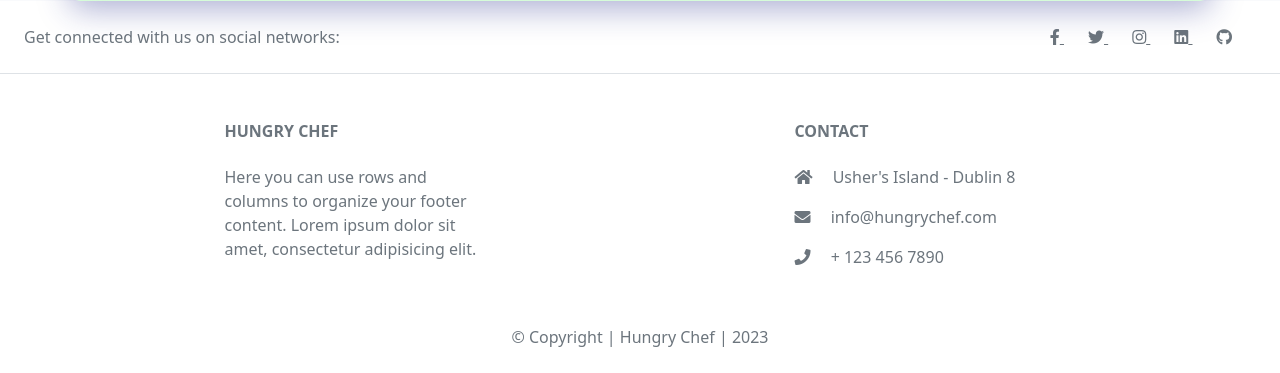
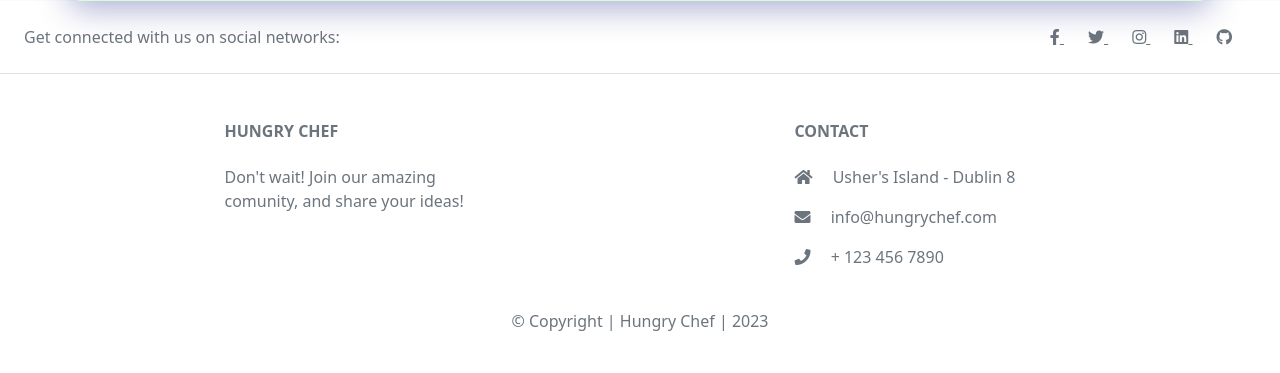
Before and after one commit to Carvu94/CI-PP4-Recipes-Blog, a Django app: page /accounts/login/ in a window 1280 px wide. Shown: the part 750-1123 px from the top of the page. After the commit the page ends 1081 px from the top, so only its background shows below. Run offline with Django 3.2, Linux system fonts and the light colour scheme; some libraries are stand-ins or nearby versions.

Commit message:
delete commented out code from base.html, some comments and update text

```diff
--- a/templates/base.html
+++ b/templates/base.html
@@ -160,7 +160,6 @@
       </div>
     </section>
 
-    <!-- Links  -->
     <section class="">
       <div class="container text-center text-md-start mt-5">
         <div class="row mt-3">
@@ -169,12 +168,10 @@
               <i class="fal fa-cheeseburger fa-spin"></i>Hungry Chef
             </h6>
             <p>
-              Here you can use rows and columns to organize your footer content. Lorem ipsum
-              dolor sit amet, consectetur adipisicing elit.
+              Don't wait! Join our amazing comunity, and share your ideas!
             </p>
           </div>
 
-          <!-- Grid column -->
           <div class="col-md-4 col-lg-3 col-xl-3 mx-auto mb-md-0 mb-4">
             <!-- Links -->
             <h6 class="text-uppercase fw-bold mb-4">Contact</h6>
@@ -185,45 +182,15 @@
             </p>
             <p><i class="fas fa-phone me-3 text-secondary"></i>  + 123 456 7890</p>
           </div>
-          <!-- Grid column -->
         </div>
-        <!-- Grid row -->
       </div>
     </section>
-    <!-- Section: Links  -->
 
     <!-- Copyright -->
     <div class="text-center p-4">
       © Copyright | Hungry Chef | 2023
     </div>
-    <!-- Copyright -->
   </footer>
-    <!-- <footer class="footer mt-auto py-3 dark-bg">
-        <div class="container-fluid">
-            <div class="row">
-                <div class="col-md-4" id="footer-contact">
-                    <h5>Contact</h5>
-                    <p><i class="fas fa-phone"></i> + 123 456 7890</p>
-                    <p><i class="far fa-envelope"></i> info@hungrychef.com</p>
-                    <p><i class="fas fa-home"></i> Usher's Island - Dublin 8</p>
-                </div>
-
-                <div class="col-md-4 text-center">
-                    <h6><i class="far fa-copyright"></i> Copyright | Hungry Chef | 2023 </h6>
-                </div>
-
-                <div class="col-md-3 footer-box">
-                    <h5 class="text-end">Follow us:
-                        <br>
-                        <a href="https://www.facebook.com/" target="_blank" rel="noopener" aria-label="Go to the facebook Hungry Chef page"><i class="fab fa-facebook-square ms-3"></i></a>
-                        <a href="https://www.twitter.com/" target="_blank" rel="noopener" aria-label="Go to the twitter Hungry Chef page"><i class="fab fa-twitter-square ms-3"></i></a>
-                        <a href="https://www.instagram.com/" target="_blank" rel="noopener" aria-label="Go to the instagram Hungry Chef page"><i class="fab fa-instagram-square ms-3"></i></a>
-                        <a href="https://www.youtube.com/" target="_blank" rel="noopener" aria-label="Go to the youtube Hungry Chef page"><i class="fab fa-youtube-square ms-3"></i></a>
-                    </h5>
-                </div>
-            </div>
-        </div>
-    </footer> -->
 </body>
 
 </html>
```
